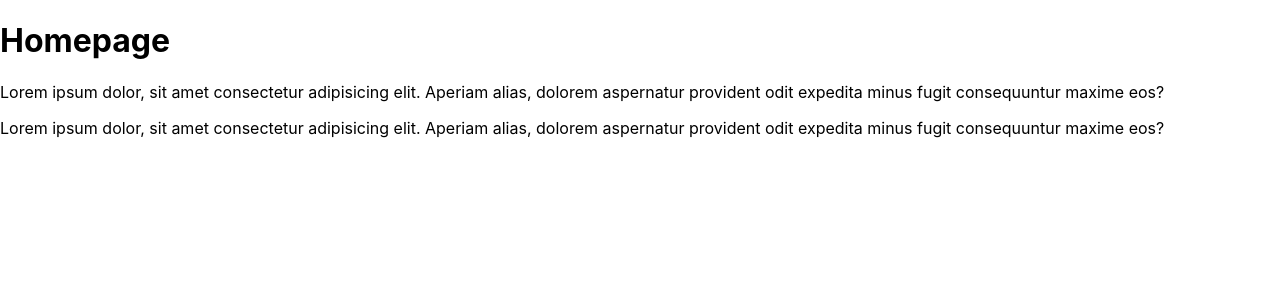
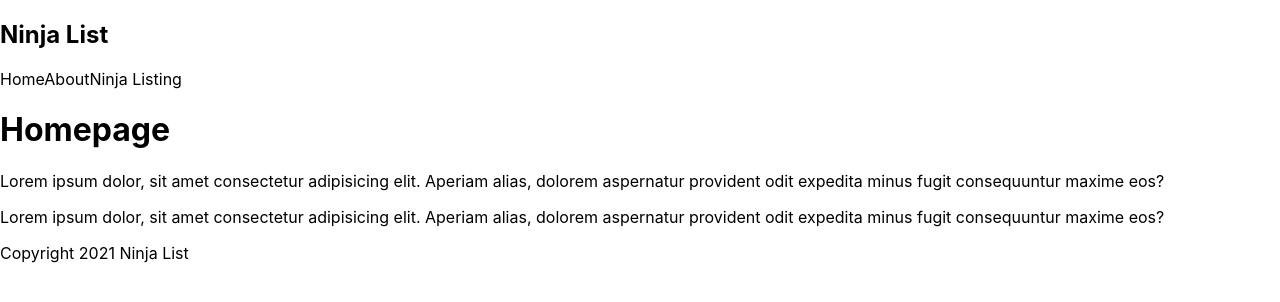
Before and after one commit to mariolazzari/nextjs-ninja, a Next.js app in the folder ninjalist/: page / in a window 1280 px wide. Shown: the top 302 px of the page. Built offline with nearby package versions, Linux system fonts and the light colour scheme.

Commit message:
Done lesson 3

```diff
--- /dev/null
+++ b/ninjalist/comps/Footer.js
@@ -0,0 +1,9 @@
+const Footer = () => {
+  return (
+    <div>
+      <p>Copyright 2021 Ninja List</p>
+    </div>
+  );
+};
+
+export default Footer;
--- /dev/null
+++ b/ninjalist/comps/Navbar.js
@@ -0,0 +1,17 @@
+const Navbar = () => {
+  return (
+    <div>
+      <nav>
+        <div className="logo">
+          <h1>Ninja List</h1>
+        </div>
+
+        <a>Home</a>
+        <a>About</a>
+        <a>Ninja Listing</a>
+      </nav>
+    </div>
+  );
+};
+
+export default Navbar;
--- a/ninjalist/pages/index.js
+++ b/ninjalist/pages/index.js
@@ -1,9 +1,13 @@
 import Head from "next/head";
 import styles from "../styles/Home.module.css";
+import Navbar from "../comps/Navbar";
+import Footer from "../comps/Footer";
 
 export default function Home() {
   return (
     <div>
+      <Navbar />
+
       <h1>Homepage</h1>
       <p>
         Lorem ipsum dolor, sit amet consectetur adipisicing elit. Aperiam alias,
@@ -15,6 +19,7 @@ export default function Home() {
         dolorem aspernatur provident odit expedita minus fugit consequuntur
         maxime eos?
       </p>
+      <Footer />
     </div>
   );
 }
```
